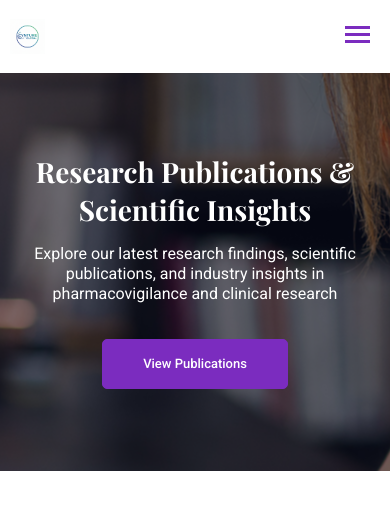
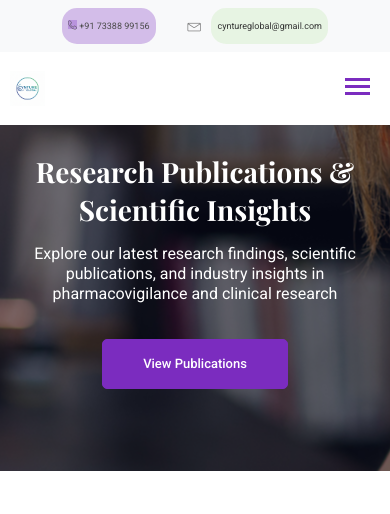
Before and after one commit to Kamalesh0145/pharmacovigilancecourse, a PHP site: page /blog.php in a window 390 px wide. Shown: the top 514 px of the page. Run offline with PHP 8.4, Linux system fonts and the light colour scheme.

Commit message:
Phone NO Mobile responsive changing

```diff
--- a/css/responsive.css
+++ b/css/responsive.css
@@ -403,7 +403,9 @@
 
 @media (max-width:575px){
 	.top_menu {
-		display: none;
+		display: block;
+		padding: 8px 0;
+		background: #f8f9fa;
 	}
 	.header_area + section, .header_area + row, .header_area + div {
 		margin-top: 71px;
--- a/includes/header.php
+++ b/includes/header.php
@@ -40,7 +40,7 @@
 .blink-phone {
   background-color: #7b2cbf;
   color: white;
-  border-radius: 0;
+  border-radius:0px;
   padding: 0px 0px;
   animation: blink-bg 1s infinite;
   text-decoration: none;
```
